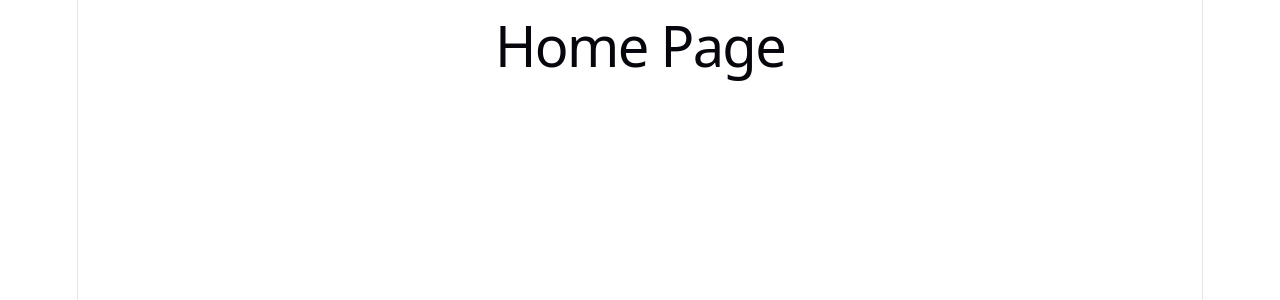
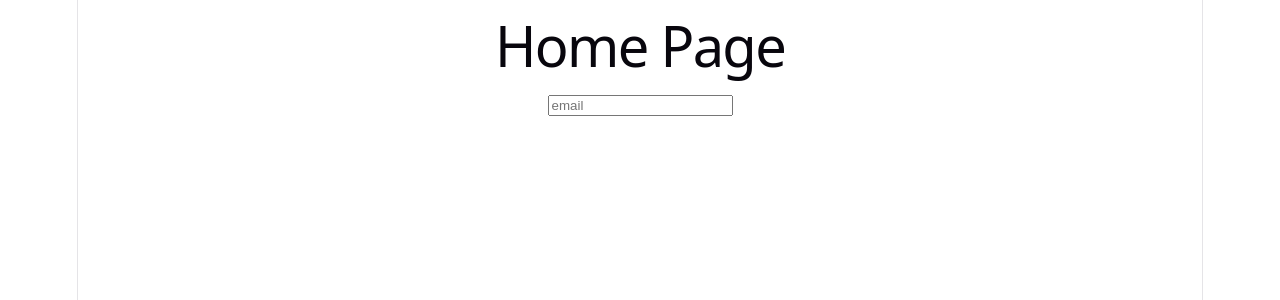
Before and after one commit to josephkhella2027-lang/devops-github-one, a React (Vite) app in the folder frontend/train/: page / in a window 1280 px wide. Shown: the top 300 px of the page. Built offline with nearby package versions, Linux system fonts and the light colour scheme.

Commit message:
add username input

```diff
--- a/frontend/train/src/pages/HomePage/HomePage.tsx
+++ b/frontend/train/src/pages/HomePage/HomePage.tsx
@@ -3,6 +3,7 @@ function HomePage() {
   return (
     <div>
         <h1>Home Page</h1>
+        <input type="text" placeholder="email" />
 
     </div>
   )
```
